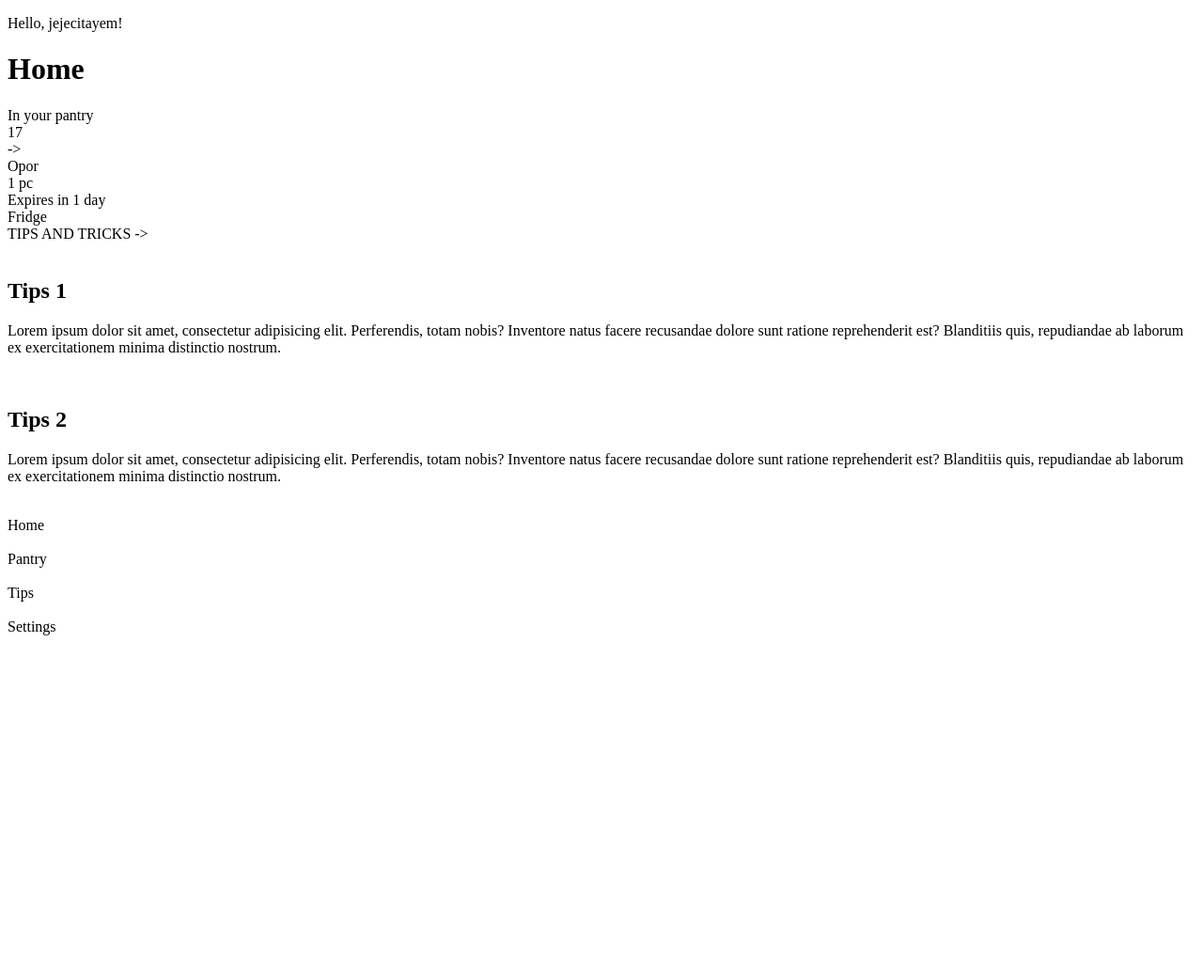
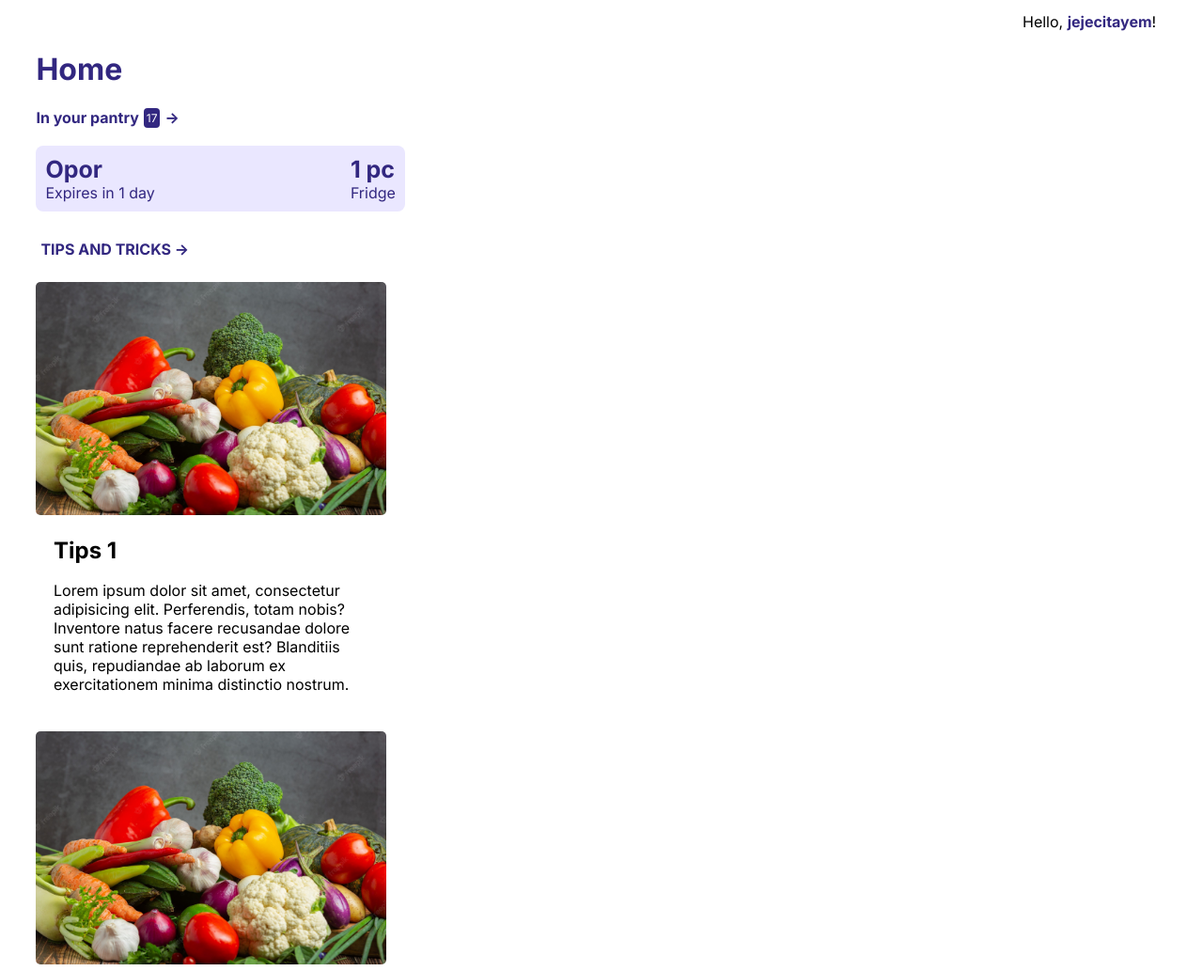
Before and after one commit to MHEN007/Milestone02_K03, a plain HTML site: page src/home-logged-in.html in a window 1280 px wide. Shown: the top 1033 px of the page at 94% size. Before the commit the page ends 800 px from the top, so only its background shows below. Drawn offline with Linux system fonts and the light colour scheme.

Commit message:
added some CSS for Home Page, nav bar on progress.

```diff
--- a/src/css/style.css
+++ b/src/css/style.css
@@ -68,3 +68,89 @@ main{
     height: 45px;
     font-size: 20px;
 }
+
+/* Home Page CSS */
+.home-body{
+    background : #FFFFFF;
+
+}
+
+.user{
+    padding: 1% 0 0 85%;
+    color: black;
+}
+
+.pantry-container{
+    margin : 0 0 0 3%;
+}
+.pantry-container .home h1{
+    color: #322780;
+}
+
+.pantry-container .pantry div{
+    float: left;
+    color: #322780;
+}
+
+.pantry-container .pantry .food-list-amount{
+    background-color: #322780;
+    color: #ffffff;
+    margin: 0px 5px 0px 5px;
+    border-radius: 4px;
+    font-size: 12px;
+    padding: 3px;
+}
+
+.pantry-container .food-list .upper{
+    font-weight: bolder;
+    font-size: 25px;
+}
+
+.pantry-container .food-list .left{
+    float: left;
+}
+
+.pantry-container .food-list .right{
+    float: right;
+}
+
+.pantry-container .food-list{
+    width: 30%;
+    height : 50px;
+    border-radius: 8px;
+    color: #322780;
+    background-color: #EAE7FF;
+    padding: 10px;
+}
+
+.tips-and-tricks{
+    margin: 0 0 0 3%;
+}
+
+.tips-and-tricks .title{
+    color : #322780;
+    font-weight: bold;
+}
+
+.tips-and-tricks .tips-list{
+    width: 30%;
+    box-shadow: black 1px solid;
+    background-color: #ffffff;
+    color: black;
+    border-radius: 5px;
+    padding: 0 0 1px 0;
+}
+
+.tips-and-tricks img{
+    border-radius: 5px;
+    width: 100%;
+    height: 100%;
+}
+
+.tips-and-tricks .tips-list h2{
+    margin: 5%;
+}
+
+.tips-and-tricks .tips-list p{
+    margin: 5%;
+}
--- a/src/home-logged-in.html
+++ b/src/home-logged-in.html
@@ -4,16 +4,16 @@
     <meta charset="UTF-8">
     <meta http-equiv="X-UA-Compatible" content="IE=edge">
     <meta name="viewport" content="width=device-width, initial-scale=1.0">
-    <!-- GOOGLE FONTS -->
+    <link rel="stylesheet" href="./css/style.css">
     <link rel="preconnect" href="https://fonts.googleapis.com">
     <link rel="preconnect" href="https://fonts.gstatic.com" crossorigin>
     <link href="https://fonts.googleapis.com/css2?family=Inter:wght@300;400;700&display=swap" rel="stylesheet">
     <title>Home</title>
 </head>
-<body>
+<body class="home-body">
     <header>
         <div class="user">
-            <p>Hello, jejecitayem!</p>
+            Hello, <span style="color: #322780; font-weight: bolder">jejecitayem</span>!
         </div>
 
         <div class="pantry-container">
@@ -22,20 +22,21 @@
             </div>
 
             <div class="pantry">
-                <div>In your pantry</div>
-                <div>17</div>
-                <div>-></div>
+                <div><span style="font-weight: bold">In your pantry</span></div>
+                <div class="food-list-amount">17</div>
+                <div><span style="font-weight: bold">-></span></div>
             </div>
-
+            <br>
+            <br>
             <div class="food-list">
                 <div class="food">
-                    <div>
-                        <div>Opor</div>
-                        <div>1 pc</div>
+                    <div class="left">
+                        <div class="upper">Opor</div>
+                        <div class="lower">Expires in 1 day</div>
                     </div>
-                    <div>
-                        <div>Expires in 1 day</div>
-                        <div>Fridge</div>
+                    <div class="right">
+                        <div class="upper">1 pc</div>
+                        <div class="lower">Fridge</div>
                     </div>
                 </div>
             </div>
@@ -44,19 +45,21 @@
 
     <main>
         <div class="tips-and-tricks">
-            <div>TIPS AND TRICKS -></div>
+            <div class="title">TIPS AND TRICKS -></div>
+            <br>
             <div class="tips-list">
                 <div class="tips-img">
-                    <img src="">
+                    <img src="./assets/tips-1.jpg">
                 </div>
                 <div class="tips-text">
                     <h2>Tips 1</h2>
                     <p>Lorem ipsum dolor sit amet, consectetur adipisicing elit. Perferendis, totam nobis? Inventore natus facere recusandae dolore sunt ratione reprehenderit est? Blanditiis quis, repudiandae ab laborum ex exercitationem minima distinctio nostrum.</p>
                 </div>
             </div>
+            <br>
             <div class="tips-list">
                 <div class="tips-img">
-                    <img src="">
+                    <img src="./assets/tips-1.jpg">
                 </div>
                 <div class="tips-text">
                     <h2>Tips 2</h2>
@@ -67,6 +70,7 @@
         </div>
     </main>
     <footer>
+        <div class="navbar">
             <div class="icon">
                 <img src="">
                 <div>Home</div>
@@ -74,6 +78,10 @@
             <div class="icon">
                 <img src="">
                 <div>Pantry</div>
+            </div>
+            <div class="add-icon">
+                <img src="">
+
             </div>
             <div class="icon">
                 <img src="">
@@ -83,6 +91,7 @@
                 <img src="">
                 <div>Settings</div>
             </div>
+        </div>
     </footer>
 </body>
 </html>
```
Also changed, not shown: src/home-not-logged-in.html (+21 -6 lines), src/assets/tips-1.jpg (added). Lines whose indentation alone changed are shown as unchanged.
